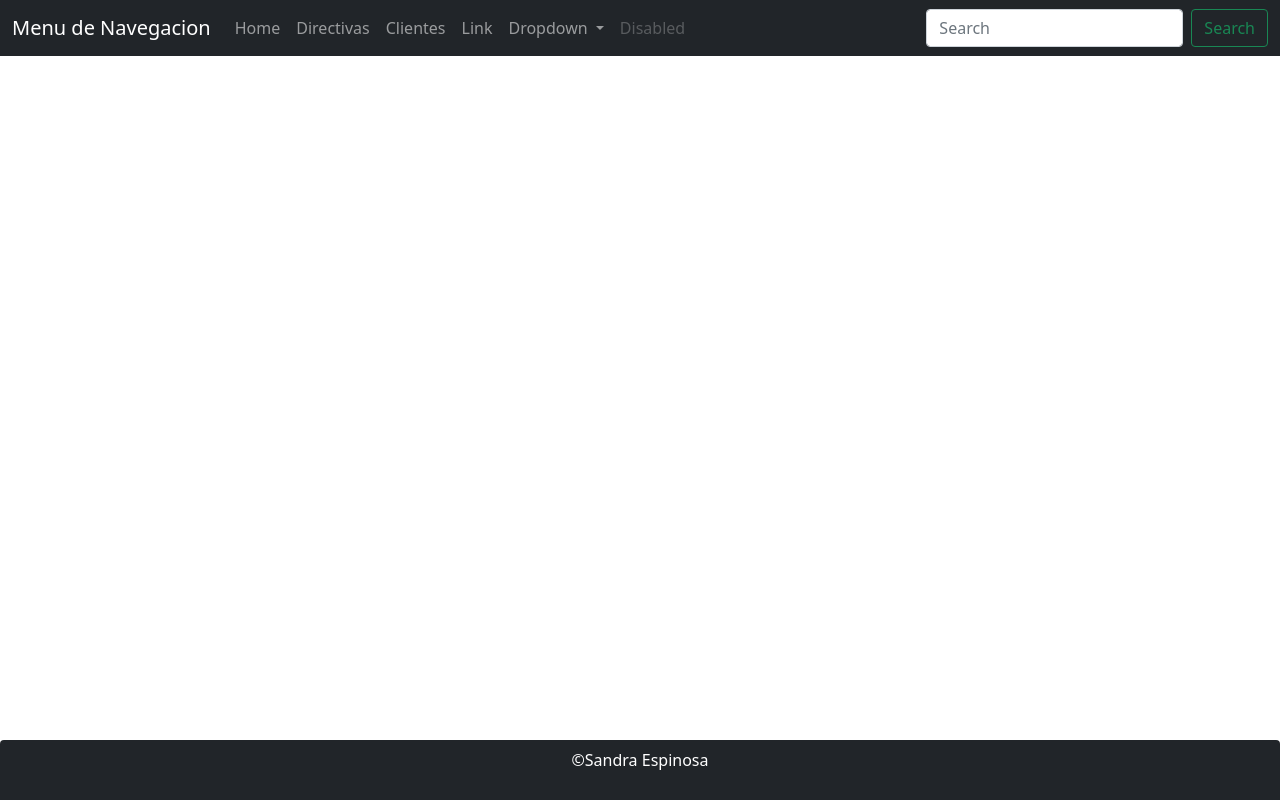
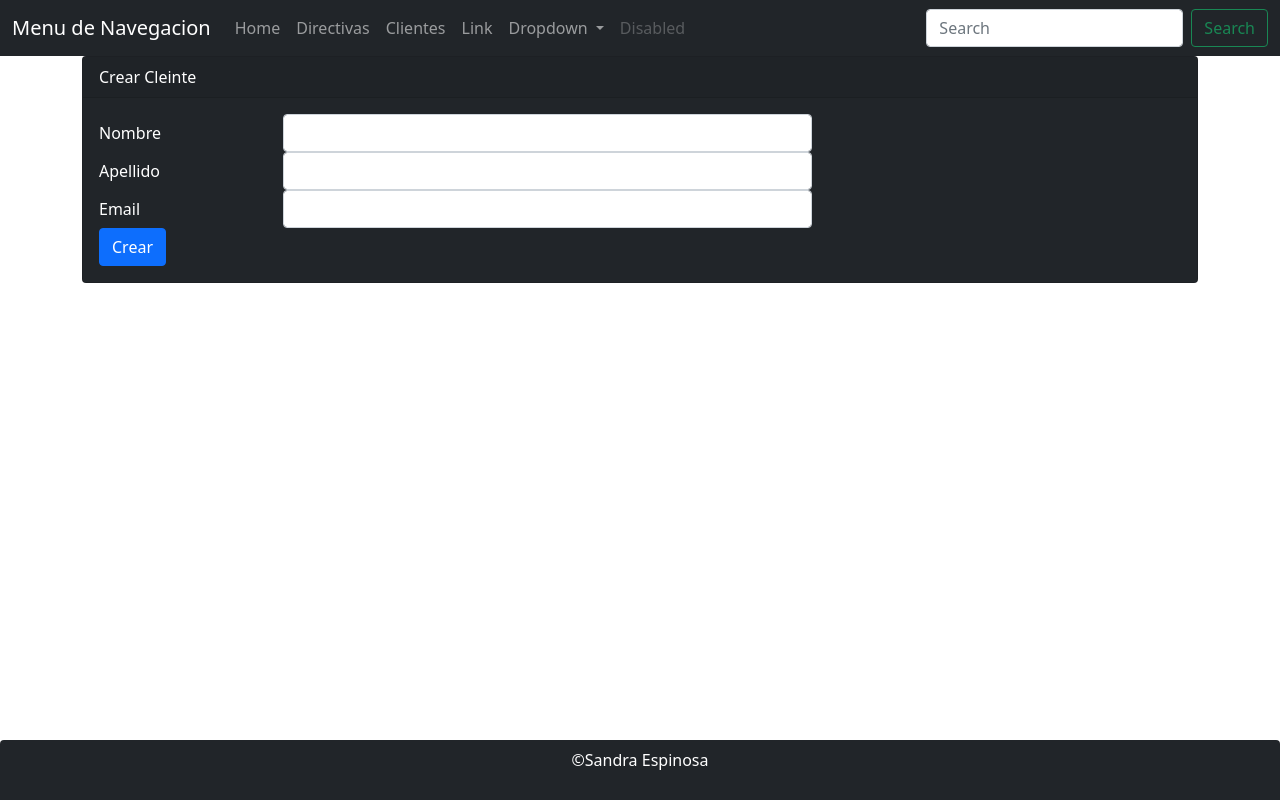
Before and after one commit to barahlex/clientes-app, an Angular app: page /clientes/form in a window 1280 px wide. Before the commit this address led to /. Built offline with nearby package versions, Linux system fonts and the light colour scheme.

Commit message:
45 46 Creacion de formulario para ingresar clientes
45 46 Creacion de formulario para ingresar clientes

```diff
--- a/src/app/clientes/clientes.component.html
+++ b/src/app/clientes/clientes.component.html
@@ -1,7 +1,10 @@
 <div class="card border-primary mb-3">
-  <div class="card-header">Header</div>
+  <div class="card-header">Clientes</div>
   <div class="card-body text-primary">
-    <h5 class="card-title">Primary card title</h5>
+    <h5 class="card-title">Listado de clientes</h5>
+    <div class="my-2 text-left">
+      <button class="btn btn-rounded btn-primary" type="button" [routerLink]="['/clientes/form']">Crear cliente</button>
+    </div>
     <table class="table table-bordered table-striped">
       <thead>
         <tr>
--- /dev/null
+++ b/src/app/clientes/form.component.html
@@ -0,0 +1,30 @@
+<div class="card bg-dark text-white">
+  <div class="card-header">{{ titulo }}</div>
+  <div class="card-body">
+    <form (ngSubmit)="create()">
+      <div class="form-group row">
+        <label for="nombre" class="col-form-label col-sm-2">Nombre</label>
+        <div class="col-sm-6">
+          <input type="text" class="form-control" [(ngModel)]="cliente.nombre" name="nombre">
+        </div>
+      </div>
+      <div class="form-group row">
+        <label for="apellido" class="col-form-label col-sm-2">Apellido</label>
+        <div class="col-sm-6">
+          <input type="text" class="form-control" [(ngModel)]="cliente.apellido" name="apellido">
+        </div>
+      </div>
+      <div class="form-group row">
+        <label for="email" class="col-form-label col-sm-2">Email</label>
+        <div class="col-sm-6">
+          <input type="text" class="form-control" [(ngModel)]="cliente.email" name="email">
+        </div>
+      </div>
+      <div class="form-group row">
+        <div class="col-sm-6">
+          <button class="btn btn-primary" role="button">Crear</button>
+        </div>
+      </div>
+    </form>
+  </div>
+</div>
--- /dev/null
+++ b/src/app/clientes/form.component.ts
@@ -0,0 +1,21 @@
+import { Component, OnInit } from '@angular/core';
+import { Cliente } from './Cliente';
+
+@Component({
+  selector: 'app-form',
+  templateUrl: './form.component.html'
+})
+export class FormComponent implements OnInit {
+  public cliente : Cliente = new Cliente();
+  public titulo : string = "Crear Cleinte";
+  constructor() { }
+
+  ngOnInit(): void {
+  }
+
+  public create():void{
+    console.log("Click");
+    console.log(this.cliente);
+  }
+
+}
```
Also changed, not shown: src/app/app.module.ts (+7 -2 lines).
